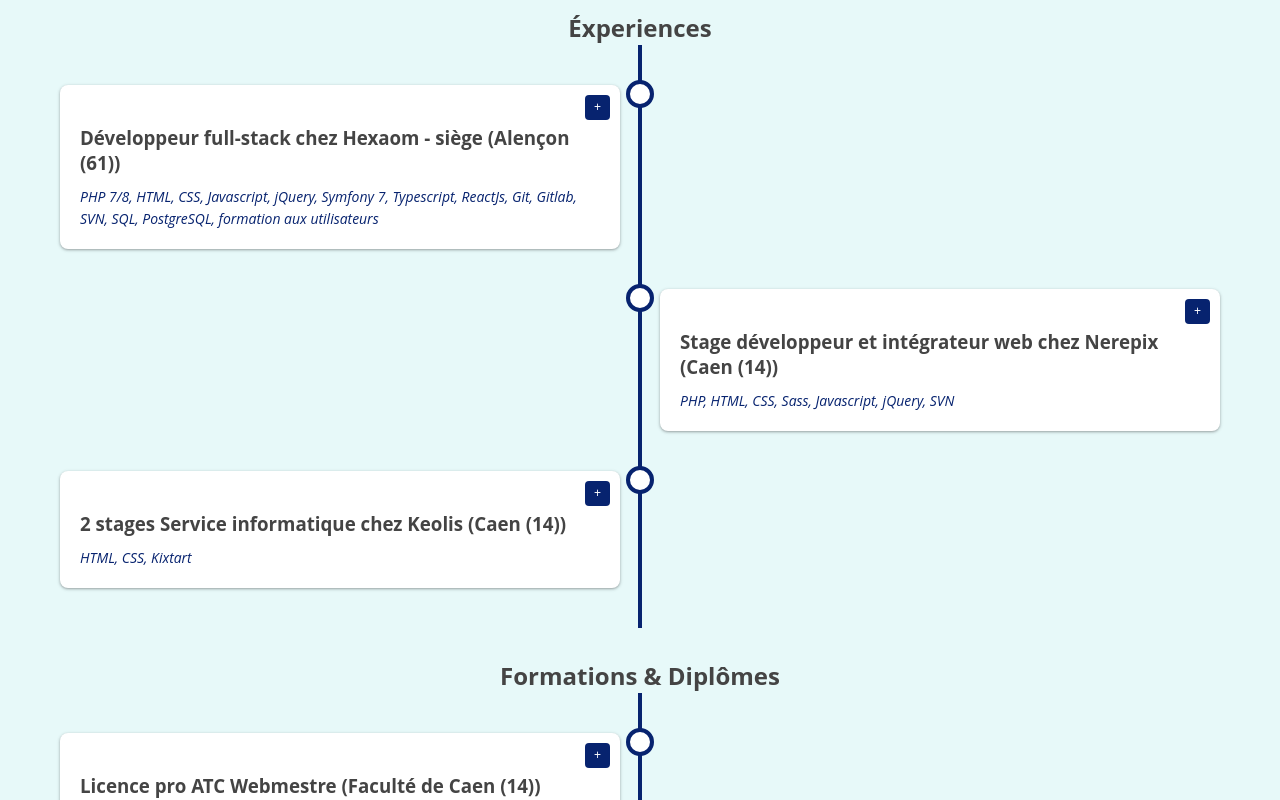
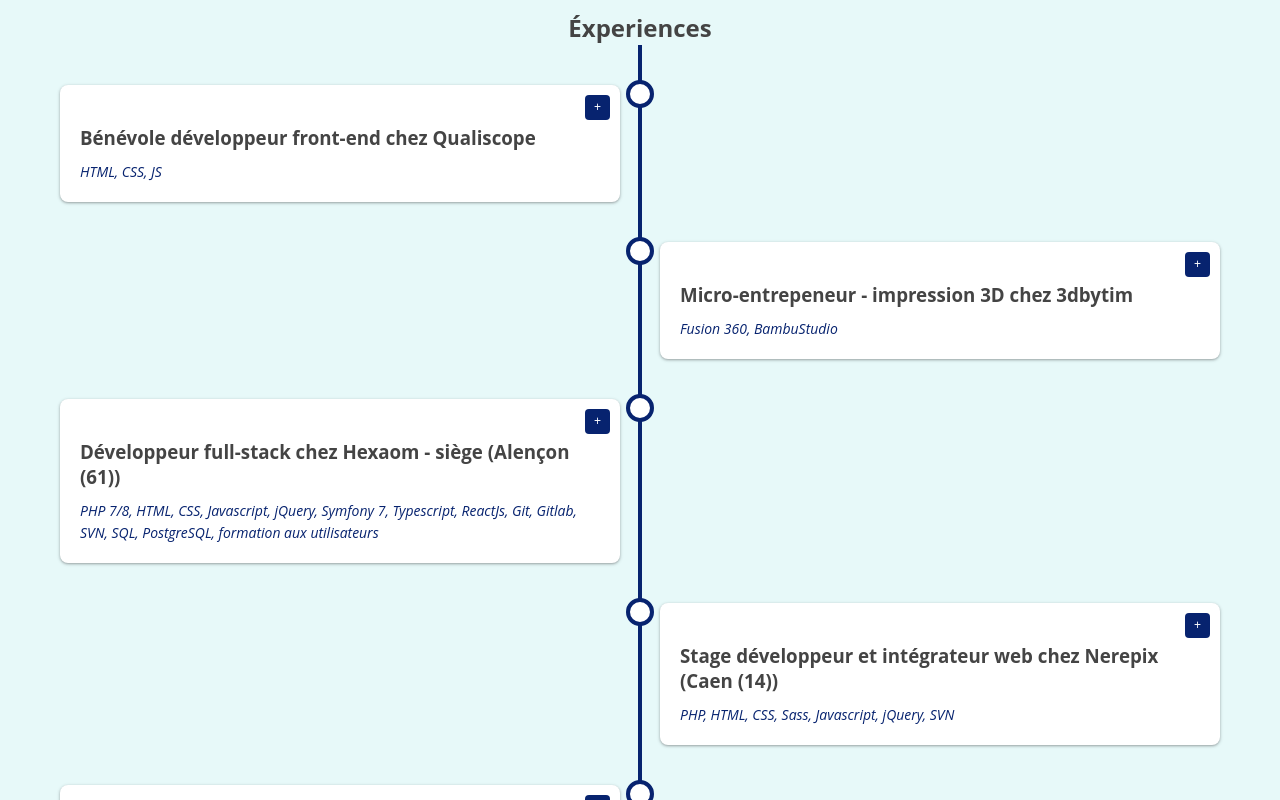
Before and after one commit to timotheecotrel/cv, a React (Create React App) app: page / in a window 1280 px wide. Shown: the part 940-1740 px from the top of the page. Built offline with nearby package versions, Linux system fonts and the light colour scheme.

Commit message:
ajout 3dbytim, bénévole et nouveau cv

```diff
--- a/src/components/about.tsx
+++ b/src/components/about.tsx
@@ -85,6 +85,10 @@
               <br /> Je suis aussi bien à l’aise en <u>présentiel</u> qu’en <u>télétravail</u>.
               <br />
               <br />
+              Depuis août 2025 j'ai monté une micro-entreprise pour pouvoir partager une passion, l'impression 3D.
+              Il ne s'agit pas d'un emploi à plein temps, juste une passion!
+              <br/>
+              <br/>
               Je suis disponible dès <b>maintenant</b> pour une prise de poste
               et mon périmètre de recherche s'étend dans un rayon de 50km autour
               d'Alençon mais je suis également ouvert à faire du full-remote.
--- a/src/components/competences.tsx
+++ b/src/components/competences.tsx
@@ -30,6 +30,7 @@
   { name: "SSMS", percentage: 60 },
   { name: "Suite Office", percentage: 70 },
   { name: "Microsoft Teams", percentage: 70 },
+  { name: "Outil de ticketing (JIRA par exemple)", percentage: 80 },
 ];
 
 const Competences: React.FC = () => {
--- a/src/components/experiences.tsx
+++ b/src/components/experiences.tsx
@@ -3,7 +3,7 @@
 import TimelineItem from "./timeline";
 interface ExperienceItem {
   entreprise: string;
-  localisation: string;
+  localisation?: string;
   poste: string;
   debut?: string;
   fin?: string;
@@ -13,6 +13,28 @@
 }
 
 const experiences: ExperienceItem[] = [
+    {
+    entreprise: "Qualiscope",
+    poste: "Bénévole développeur front-end",
+    debut: "Janvier 2026",
+    missions: [
+      "Améliortations visuelles",
+      "Corrections des bugs",
+      "tests"
+    ],
+    langages: ["HTML", "CSS", "JS"],
+  },{
+    entreprise: "3dbytim",
+    poste: "Micro-entrepeneur - impression 3D",
+    debut: "Aout 2025",
+    missions: [
+      "Modélisation 3D",
+      "Impression 3D",
+      "Calibrtion des imprimantes et sélection des filaments selon l'usage",
+      "Facturation"
+    ],
+    langages: ["Fusion 360", "BambuStudio"],
+  },
   {
     entreprise: "Hexaom - siège",
     localisation: "Alençon (61)",
@@ -47,8 +69,8 @@
     localisation: "Caen (14)",
     poste: "Stage développeur et intégrateur web",
     debut: "Mai",
-    fin: "Aout 2015",
-    duree: "4 mois",
+    fin: "Aout",
+    duree : "4 mois",
     missions: [
       "Développement de fonctionnalités",
       "Création de structure",
--- a/src/components/timeline.tsx
+++ b/src/components/timeline.tsx
@@ -4,7 +4,7 @@
 type TimelineExpItemProps = {
   type: "experience";
   entreprise: string;
-  localisation: string;
+  localisation?: string;
   poste: string;
   debut?: string;
   fin?: string;
@@ -42,7 +42,8 @@
       >
         <div className="card">
           <h3>
-            {props.poste} chez {props.entreprise} ({props.localisation})
+            {props.poste} chez {props.entreprise}{" "}
+            {props.localisation && `(${props.localisation})`}
           </h3>
           <button className="toggle-btn" onClick={toggleExpand}>
             {isExpanded ? "-" : "+"}
@@ -51,11 +52,12 @@
             <div>
               {props.duree ? (
                 <p className="date">
-                  {props.debut} - {props.fin} ({props.duree})
+                  {props.debut} - {props.fin ?? "à aujourd’hui"} ({props.duree})
                 </p>
               ) : (
                 <p className="date">
-                  {props.debut} et {props.fin}
+                  {props.debut}{" "}
+                  {props.fin ? `et ${props.fin}` : "à aujourd’hui"}
                 </p>
               )}
               <div className="missions">
```
Also changed, not shown: 8 other files (tests, documents, lock files or other folders).
